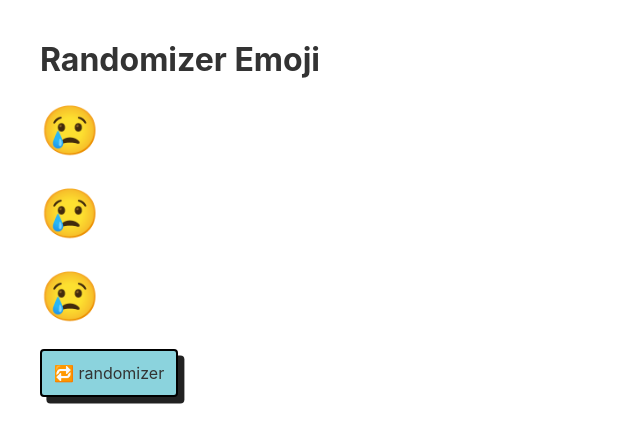
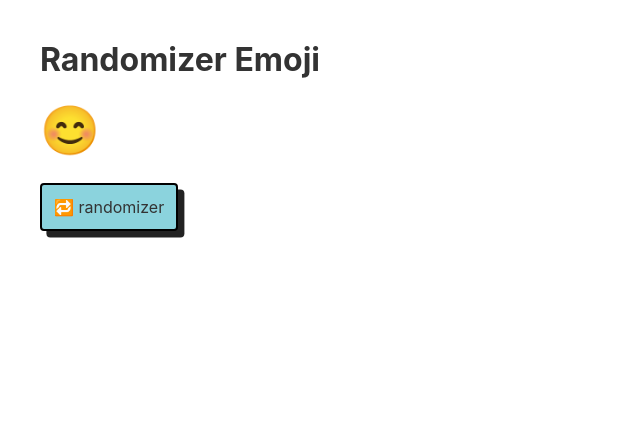
Before and after one commit to Adekabang/learn-svelte-basic, a Svelte app: page / in a window 1280 px wide. Shown: the top 442 px of the page, without its empty margins (0-640 px from the left). Built offline with nearby package versions, Linux system fonts and the light colour scheme.

Commit message:
binding on click random

```diff
--- a/src/App.svelte
+++ b/src/App.svelte
@@ -1,13 +1,19 @@
 <script>
 	import EmojiDisplay from './EmojiDisplay.svelte';
+	let currentEmoji = '😊'
+	const emojis = ['😊','🚥','🔥','🙏','🐱‍🐉','🐱','🦊','📦','💕'];
+	function randomizeEmoji () {
+		return emojis[Math.floor(Math.random() * emojis.length)];
+	}
+	function handleRandomButton() {
+		currentEmoji = randomizeEmoji()
+	}
 </script>
 
 <div>
 	<h1>Randomizer Emoji</h1>
-	<EmojiDisplay emoji={'😊'}/>
-	<EmojiDisplay emoji={'🦊'}/>
-	<EmojiDisplay emoji={'🐱'}/>
-	<button>🔁 randomizer</button>
+	<EmojiDisplay {currentEmoji}/>
+	<button on:click={handleRandomButton}>🔁 randomizer</button>
 </div>
 
 <style>
--- a/src/EmojiDisplay.svelte
+++ b/src/EmojiDisplay.svelte
@@ -1,9 +1,5 @@
 <script>
-  export let emoji;
-	let currentEmoji = emoji;
-	setTimeout(() => {
-		currentEmoji = '😢'
-	}, 1000);
+  export let currentEmoji;
 </script>
 
 <style>
```
